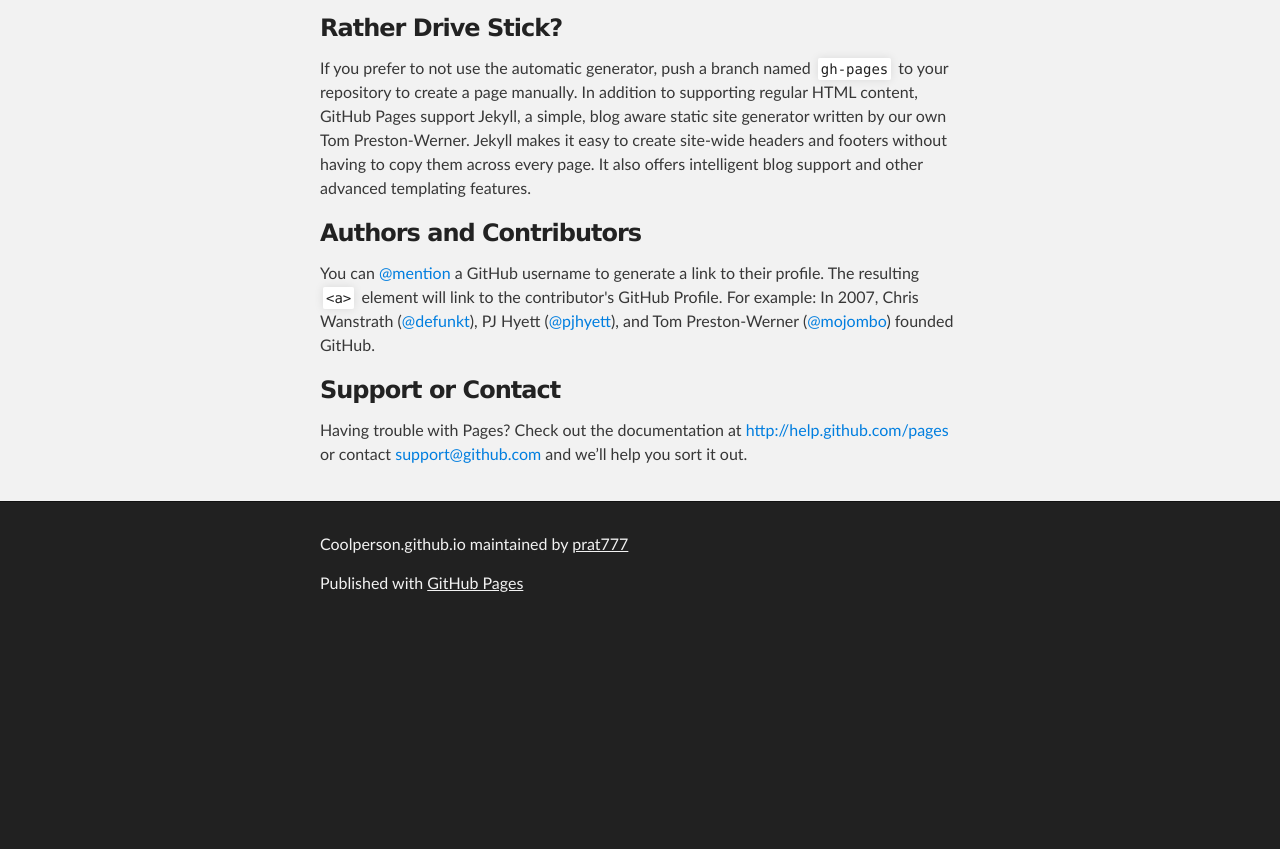
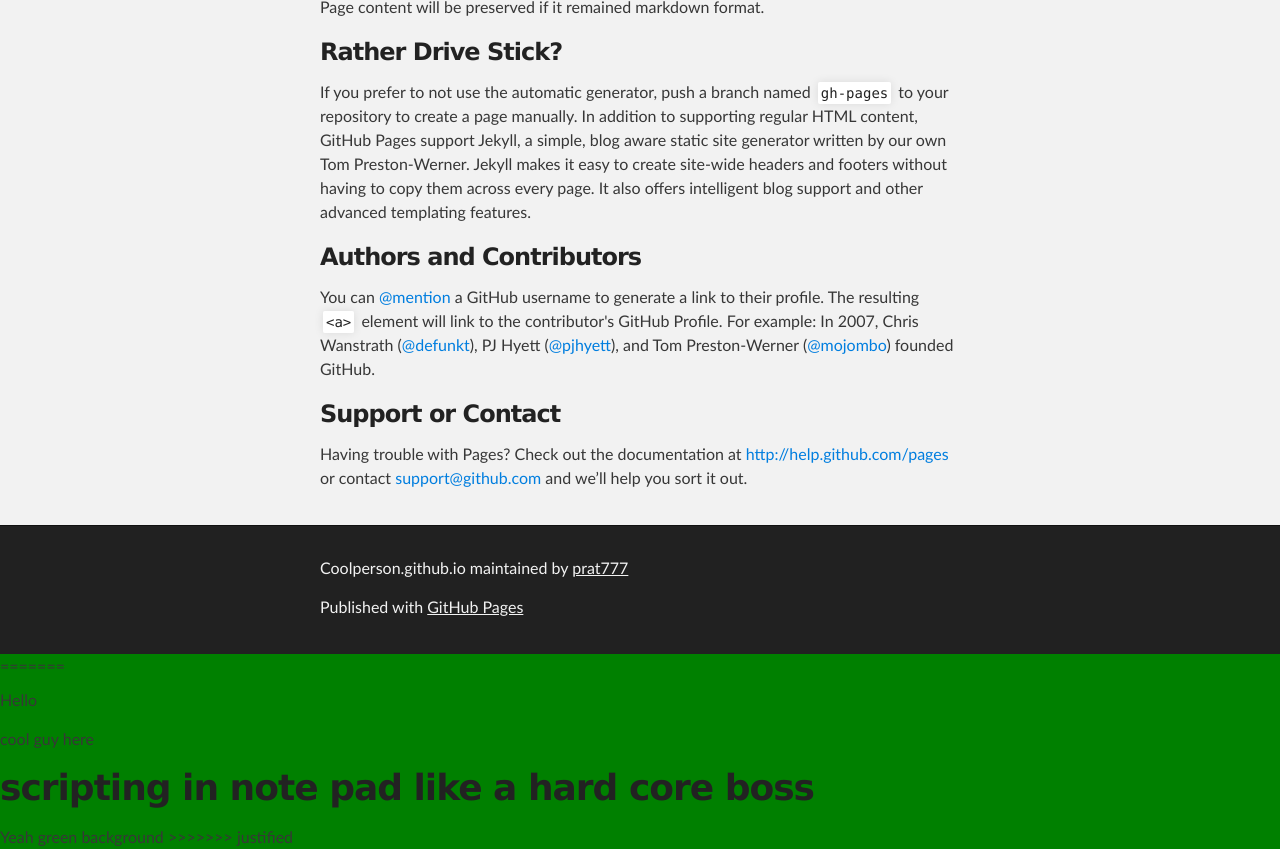
Before and after one commit to prat777/coolperson.github.io, a plain HTML site: page index.html in a window 1280 px wide. Shown: the part 654-1503 px from the top of the page. Before the commit the page ends 1284 px from the top, so only its background shows below. Drawn offline with Linux system fonts and the light colour scheme.

Commit message:
Update index.html

```diff
--- a/index.html
+++ b/index.html
@@ -1,3 +1,4 @@
+<<<<<<< HEAD
 <!DOCTYPE html>
 <html>
 
@@ -77,3 +78,25 @@
 
   </body>
 </html>
+=======
+﻿<!DOCTYPE html>
+
+<head></head>
+<title>lols</title>
+
+<body style= "background-color:green">
+<p>
+Hello
+</p>
+<h>
+cool guy here
+</h>
+
+<h1>
+scripting in note pad like a hard core boss
+</h1>
+<p2>
+Yeah green background
+</p2>
+</body>
+>>>>>>> justified
```
